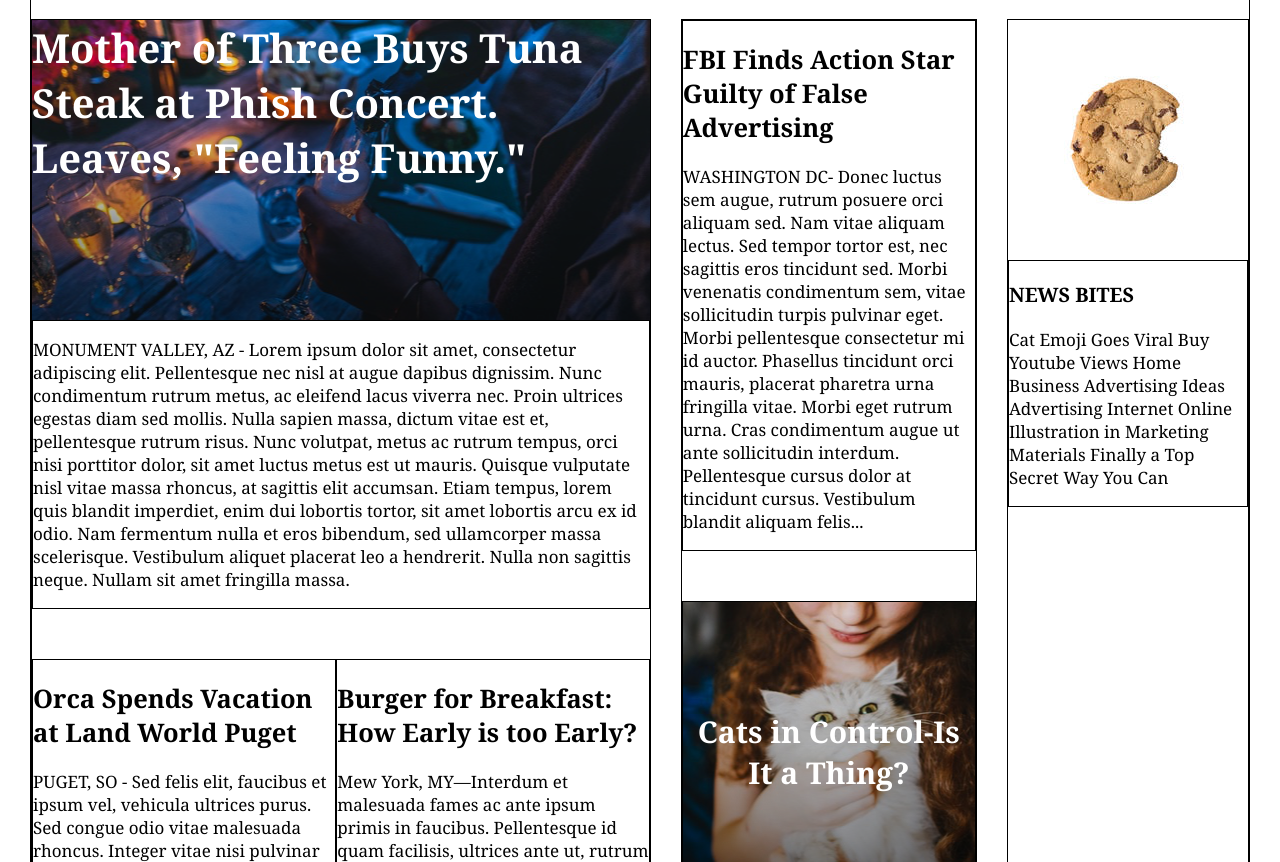
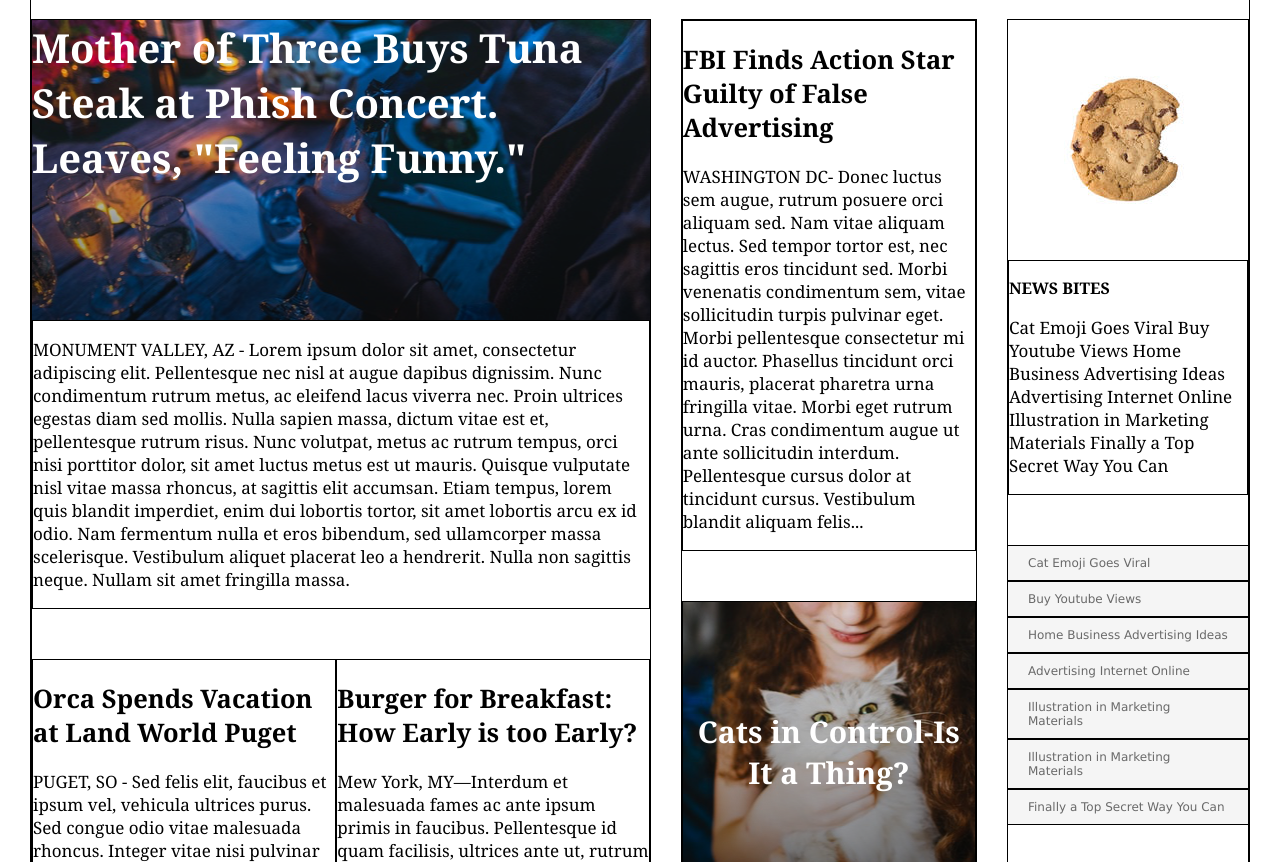
Before and after one commit to Bananenjonas/my_times, a plain HTML site: page index.html in a window 1280 px wide. Shown: the part 90-952 px from the top of the page. Drawn offline with Linux system fonts and the light colour scheme.

Commit message:
task 6 finished

```diff
--- a/index.html
+++ b/index.html
@@ -82,8 +82,17 @@
       <div class="thirdcontainer">
             <img src="resources\images\img-news-bite.png" alt="Cookie Newsbite">
           <div class="text">
-            <h3>NEWS BITES</h3>
+            <h3 id="newbites">NEWS BITES</h3>
             <p>Cat Emoji Goes Viral Buy Youtube Views Home Business Advertising Ideas Advertising Internet Online Illustration in Marketing Materials Finally a Top Secret Way You Can</p>
+          </div>
+          <div class="newsmenu">
+            <p class="newsitems">Cat Emoji Goes Viral</p>
+            <p class="newsitems">Buy Youtube Views</p>
+            <p class="newsitems">Home Business Advertising Ideas</p>
+            <p class="newsitems">Advertising Internet Online</p>
+            <p class="newsitems">Illustration in Marketing Materials</p>
+            <p class="newsitems">Illustration in Marketing Materials</p>
+            <p class="newsitems">Finally a Top Secret Way You Can</p>
           </div>
         </div>
       </div>
--- a/resources/css/styles.css
+++ b/resources/css/styles.css
@@ -59,6 +59,25 @@ header  {
   width: 240px;
   flex-direction: column;
   margin-right: auto;
+}
+
+.newsmenu {
+  background-color: whitesmoke;
+  font-family: Verdana;
+  font-size: 12px;
+  color: dimgray;
+}
+
+#newbites {
+  font-size: 16px;
+  font-weight: bold;
+}
+
+.newsitems  {
+  margin: 0;
+  border-top: 1px solid black;
+  border-bottom: 1px solid black;
+  padding: 10px 20px;
 }
 
 .comment  {
```
